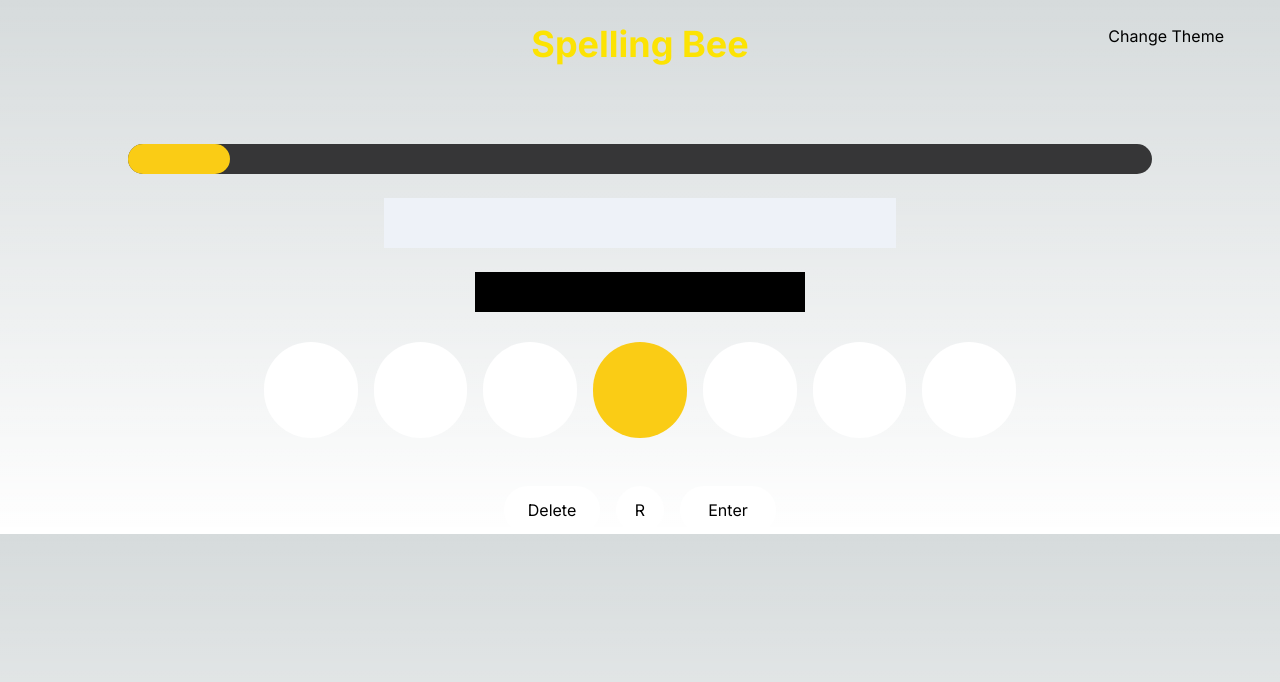
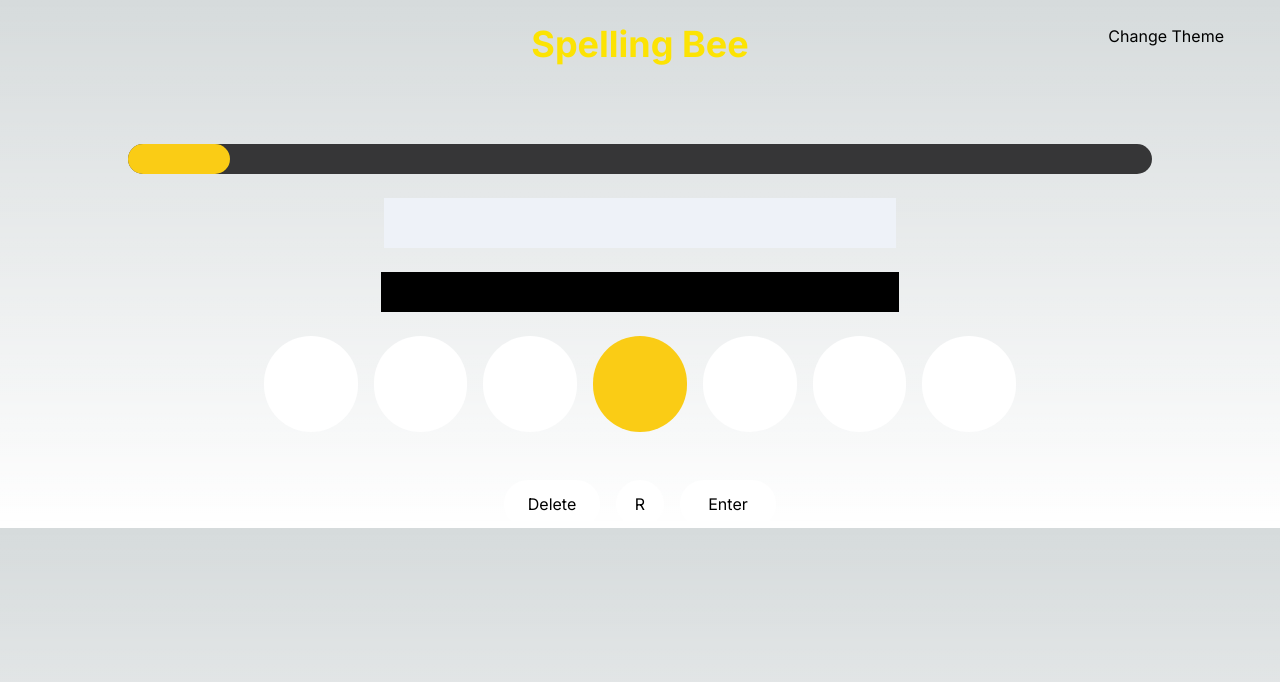
Before and after one commit to TheOldMan03/Spell-Bee, a Next.js app: page / in a window 1280 px wide. Shown: the top 682 px of the page. Built offline with nearby package versions, Linux system fonts and the light colour scheme.

Commit message:
Hi sum tiny features

```diff
--- a/src/app/page.jsx
+++ b/src/app/page.jsx
@@ -6,6 +6,7 @@ export default function Home() {
 
   const [isClient,setIsClient]=useState(false);
   const [letters,setLetters]=useState([]);
+  const [word,setWord]=useState("");
 
   useEffect(()=>{
     setIsClient(true);
@@ -13,11 +14,13 @@ export default function Home() {
     if (isClient) {
       if (localStorage.getItem("letter_arr") === null || getCurrTime() === "12:00:00 AM") {
         getLetters();
-      } else {
+      }
+
+      else {
         setLetters(JSON.parse(localStorage.getItem("letter_arr")));
       }
     }
-  },[isClient]);
+  },[isClient,letters]);
 
   async function getLetters(){
     const resp=await axios.get("http://localhost:3000/api/randomizeLetter");
@@ -43,6 +46,20 @@ export default function Home() {
     return time_str;
   }
 
+  const handleInput=(e)=>{
+    setWord(e.target.value);
+  }
+
+  const noBackSpace=(e)=>{
+    if(e.key==="Backspace"){
+      e.preventDefault();
+    }
+  }
+
+  const backSpace=()=>{
+    setWord(word.slice(0,-1));
+  }
+
 
   return (
     // main div
@@ -63,7 +80,18 @@ export default function Home() {
         <div className="mt-6 bg-[#EEF2F8] min-h-[50px] w-[40%]"></div>
 
         <div className="mt-6">
-          <textarea rows={1} cols={15} maxLength={15} className="bg-black resize-none border-none text-center text-4xl caret-yellow-400 outline-none overflow-hidden"></textarea>
+          <input
+            value={word}
+            onChange={handleInput}
+            rows={1}
+            cols={15}
+            maxLength={15}
+            className="bg-black resize-none border-none text-center text-4xl caret-yellow-400 outline-none overflow-hidden"
+            onKeyDown={noBackSpace}
+
+          >
+
+          </input>
         </div>
 
         <div className="max-w-[60%] max-h-[40%] flex justify-evenly mt-6 min-w-"> {/* This needs to be changed in the end...for now this is temp*/}
@@ -77,7 +105,7 @@ export default function Home() {
         </div>
 
         <div className="flex mt-12">
-          <div className="w-24 h-12 bg-white text-black text-center rounded-full flex justify-center items-center mx-4">Delete</div>
+          <button onClick={backSpace} className="w-24 h-12 bg-white text-black text-center rounded-full flex justify-center items-center mx-4">Delete</button>
           <div className="w-12 h-12 rounded-full bg-white text-black flex justify-center items-center">R</div>
           <div className="w-24 h-12 bg-white text-black text-center rounded-full flex justify-center items-center mx-4">Enter</div>
         </div>
```
